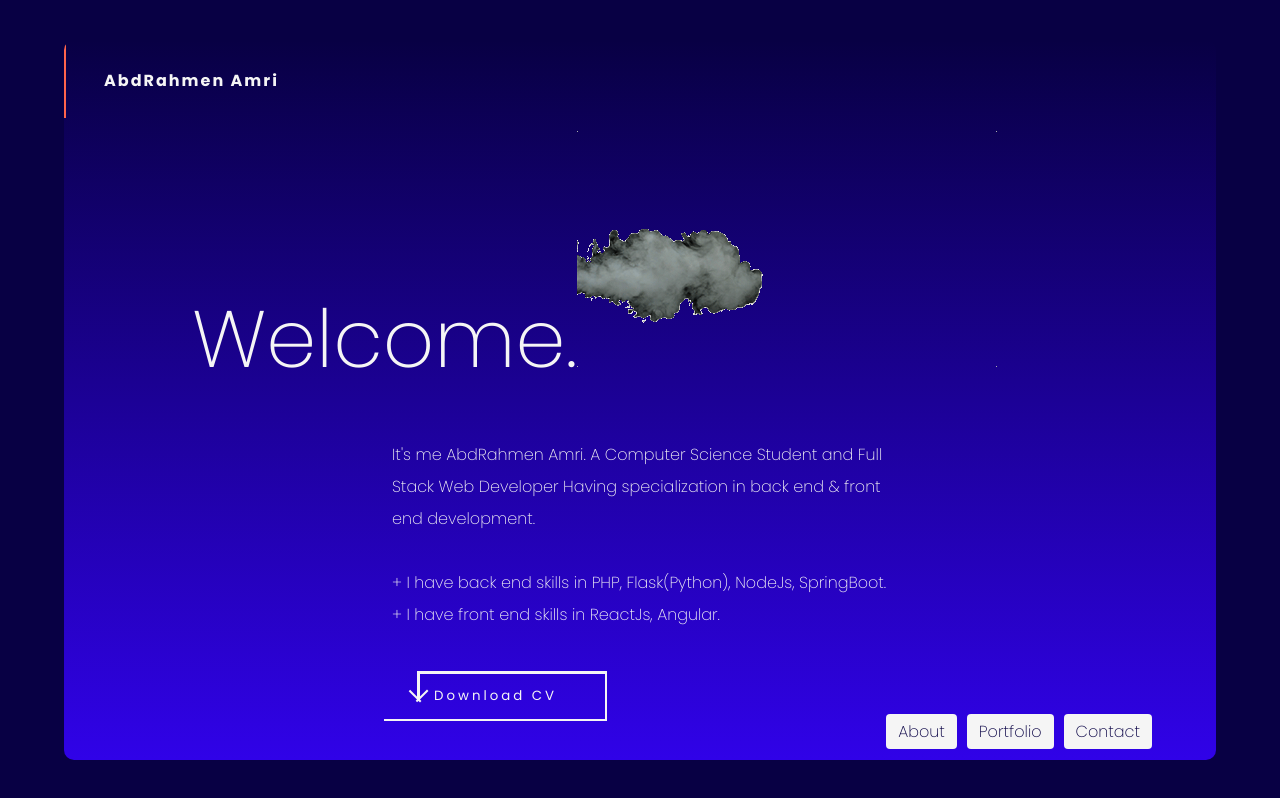
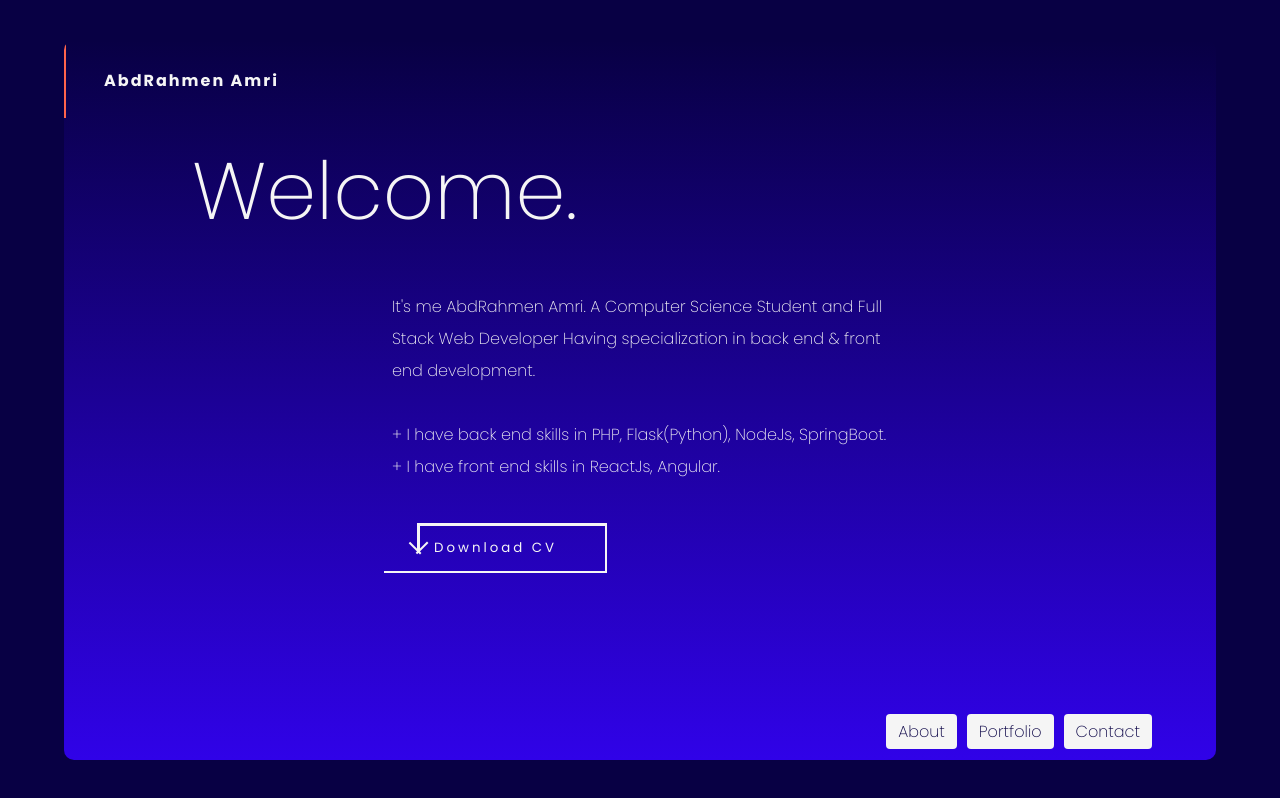
Before and after one commit to AbdRahmenAmri/AbdRahmenAmri.github.io, an Angular app: page / in a window 1280 px wide. Built offline with nearby package versions, Linux system fonts and the light colour scheme.

Commit message:
remove somke effect

```diff
--- a/src/app/pages/index/index.component.ts
+++ b/src/app/pages/index/index.component.ts
@@ -10,7 +10,6 @@ import { DomSanitizer } from '@angular/platform-browser';
 export class IndexComponent implements OnInit {
   @ViewChild('welcome') welcome!: ElementRef;
   greeting: any = 'Welcome.';
-  gif:string = '<img src="../../../assets/smoke.gif">';
 
   greetingToSpan(str: String): string {
     let i: number = 0;
@@ -25,7 +24,7 @@ export class IndexComponent implements OnInit {
   constructor(private sanitizer: DomSanitizer,private host:ElementRef) {}
 
   ngOnInit(): void {
-    this.greeting = this.sanitizer.bypassSecurityTrustHtml(this.greetingToSpan(this.greeting)+this.gif);
+    this.greeting = this.sanitizer.bypassSecurityTrustHtml(this.greetingToSpan(this.greeting));
   }
   ngAfterViewInit(): void {
     setTimeout(() => {
```
